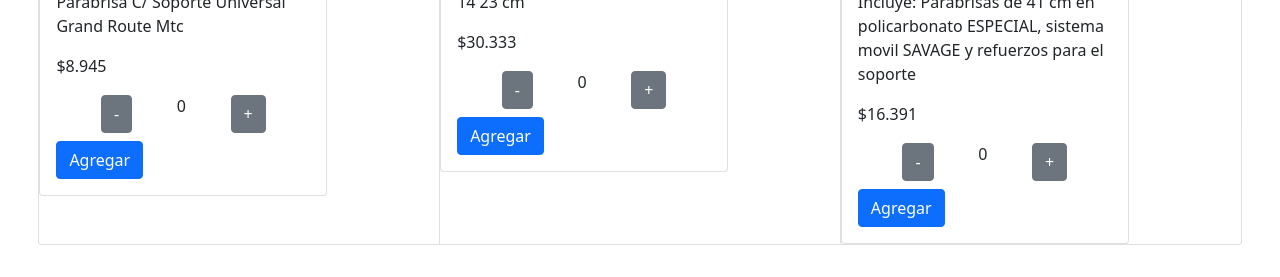
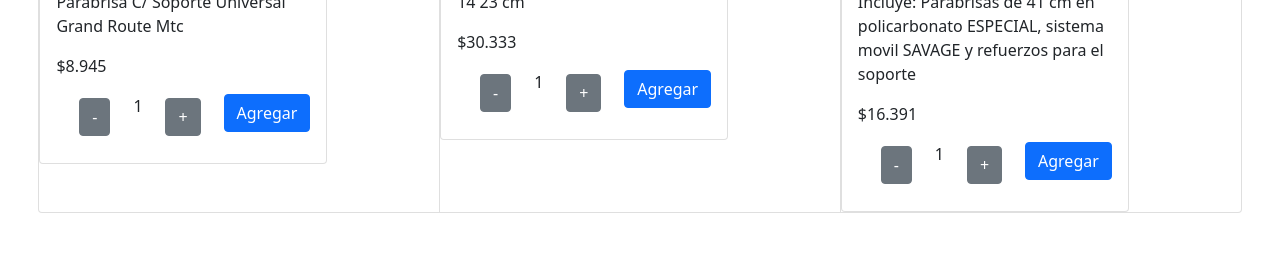
Before and after one commit to laurarojas20/advmotos, a React (Create React App) app: page /accesorios/1 in a window 1280 px wide. Shown: the part 1397-1674 px from the top of the page. After the commit the page ends 1648 px from the top, so only its background shows below. Built offline with nearby package versions, Linux system fonts and the light colour scheme.

Commit message:
Cambios botones

```diff
--- a/package.json
+++ b/package.json
@@ -12,6 +12,7 @@
     "react-bootstrap": "^2.4.0",
     "react-dom": "^18.1.0",
     "react-scripts": "5.0.1",
+    "react-toastify": "^9.0.1",
     "web-vitals": "^2.1.4"
   },
   "scripts": {
--- a/src/App.js
+++ b/src/App.js
@@ -2,7 +2,7 @@ import './App.css';
 import 'bootstrap/dist/css/bootstrap.min.css';
 import NavBar from './Components/NavBar/NavBar';
 import Slide from './Components/Carousel/Slide';
-import ListaProductos from './Components/ListaProductos/itemListContainer';
+import ItemListContainer from './Components/ListaProductos/ItemListContainer';
 
 function App() {
   return (
@@ -16,7 +16,7 @@ function App() {
         <Slide/>
 
         <div className='contenedor'>
-          <ListaProductos/>
+          <ItemListContainer/>
         </div>
     </div>
     </>
--- a/src/Components/Cards/Cards.js
+++ b/src/Components/Cards/Cards.js
@@ -1,10 +1,23 @@
-import { Card, Button } from "react-bootstrap";
+import { Card } from "react-bootstrap";
 import  ItemCount  from "../ItemCount/ItemCount.js"
+import React from 'react';
+import { toast } from 'react-toastify';
 
-const CardBoots = ({nombre, imagen, descripcion, precio}) => {
+const CardBoots = ({nombre, imagen, descripcion, precio, cantidad}) => {
+
+    const agregarCarrito = (contador) =>{
+        toast(`Agregaste ${contador} de ${nombre}`, {
+            position: "top-center",
+            autoClose: 5000,
+            hideProgressBar: false,
+            closeOnClick: true,
+            pauseOnHover: true,
+            draggable: true,
+            progress: undefined,
+            })
+}
 
 return(
-
         <Card style={{ width: '18rem' }}>
             <Card.Img variant="top" src=  {` ./${imagen} ` } />
             <Card.Body>
@@ -15,8 +28,7 @@ return(
                 <Card.Text>
                     ${precio}
                 </Card.Text>
-                <ItemCount />
-                <Button variant="primary">Agregar</Button>
+                <ItemCount agregarCarrito={ agregarCarrito } cantidad={cantidad} />
             </Card.Body>
         </Card>
 
--- a/src/Components/Carousel/Slide.js
+++ b/src/Components/Carousel/Slide.js
@@ -1,7 +1,7 @@
 import { Carousel } from "react-bootstrap"
 
 
-const CarouselBoots = () => {
+const Slide = () => {
     return (
         <Carousel fade>
             <Carousel.Item>
@@ -32,4 +32,4 @@ const CarouselBoots = () => {
     )
 }
 
-export default CarouselBoots;
+export default Slide;
--- a/src/Components/ItemCount/ItemCount.js
+++ b/src/Components/ItemCount/ItemCount.js
@@ -1,14 +1,16 @@
 import { useState } from "react";
 import { Button } from "react-bootstrap"
 
-const ItemCount = () => {
 
-    const [contador, setContador] = useState (0)
+const ItemCount = ({cantidad, agregarCarrito}) => {
+
+
+    const [contador, setContador] = useState (1)
 
     const sumaContador = () => {
-
+        if(contador < cantidad) {
             setContador ( contador + 1 )
-
+        }
     }
 
     const restaContador = () => {
@@ -23,6 +25,9 @@ const ItemCount = () => {
         <Button className="botonContador" variant="secondary" onClick={restaContador} > - </Button>
             <p> {contador} </p>
         <Button className="botonContador" variant="secondary" onClick={sumaContador}> + </Button>
+
+        <Button className="contenedorContador" variant="primary" onClick={ () => agregarCarrito (contador) } disabled={contador === 0}> Agregar </Button>
+
     </div>
 
     )
--- a/src/Components/ListaProductos/List.js
+++ b/src/Components/ListaProductos/List.js
@@ -1,4 +1,4 @@
-const StockProductos = [
+const List = [
     {
         id: "Pb1",
         nombre: "Parabrisa MTC Grand Route",
@@ -33,4 +33,4 @@ const StockProductos = [
 
 ]
 
-export default StockProductos
+export default List
--- a/src/Components/ListaProductos/itemListContainer.js
+++ b/src/Components/ListaProductos/itemListContainer.js
@@ -1,12 +1,13 @@
 import CardBoots from "../Cards/Cards";
 import { Card, CardGroup } from "react-bootstrap";
-import StockProductos from "./List";
+import List from "./List";
 import { useEffect, useState } from "react";
 
-const ListaProductos = () => {
+
+const ItemListContainer = () => {
     const traerProductos = () => {
         return new Promise ( (resolve, reject) => {
-            resolve(StockProductos)
+            resolve(List)
         })
     }
 
@@ -21,6 +22,8 @@ const ListaProductos = () => {
             alert('Falló la llamada', error)
         }, [])
     })
+
+
 
     return (
         <>
@@ -42,4 +45,4 @@ const ListaProductos = () => {
     )
 }
 
-export default ListaProductos;
+export default ItemListContainer;
```
Also changed, not shown: 1 other file (tests, documents, lock files or other folders).
